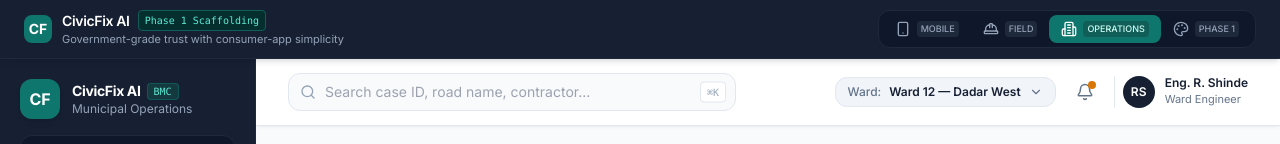
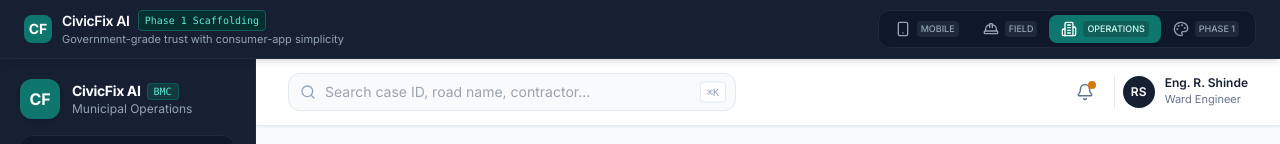
Before and after one commit to AI-AAYUSH22/civicfix--ai, a React (Vite) app in the folder frontend/: page / in a window 1280 px wide. Shown: the top 144 px of the page. Built offline with nearby package versions, Linux system fonts and the light colour scheme; no server answers.

Commit message:
style: remove ward selector from municipal layout header

```diff
--- a/frontend/src/layouts/MunicipalLayout.tsx
+++ b/frontend/src/layouts/MunicipalLayout.tsx
@@ -222,15 +222,7 @@ export const MunicipalLayout: React.FC<MunicipalLayoutProps> = ({
 
           {/* Right Header Tools */}
           <div className="flex items-center gap-3">
-            {/* Ward Selector */}
-            <div
-              onClick={() => onWardChange && onWardChange('Ward 12 — Dadar West')}
-              className="hidden lg:flex items-center gap-2 bg-[#F1F5F9] px-3 py-1.5 rounded-xl border border-[#E2E8F0] text-xs font-medium text-[#172033] cursor-pointer hover:bg-slate-200/70"
-            >
-              <span className="text-[#64748B]">Ward:</span>
-              <span className="font-semibold">{selectedWard}</span>
-              <ChevronDown size={14} className="text-[#64748B]" />
-            </div>
+
 
             {/* Notifications */}
             <button
```
